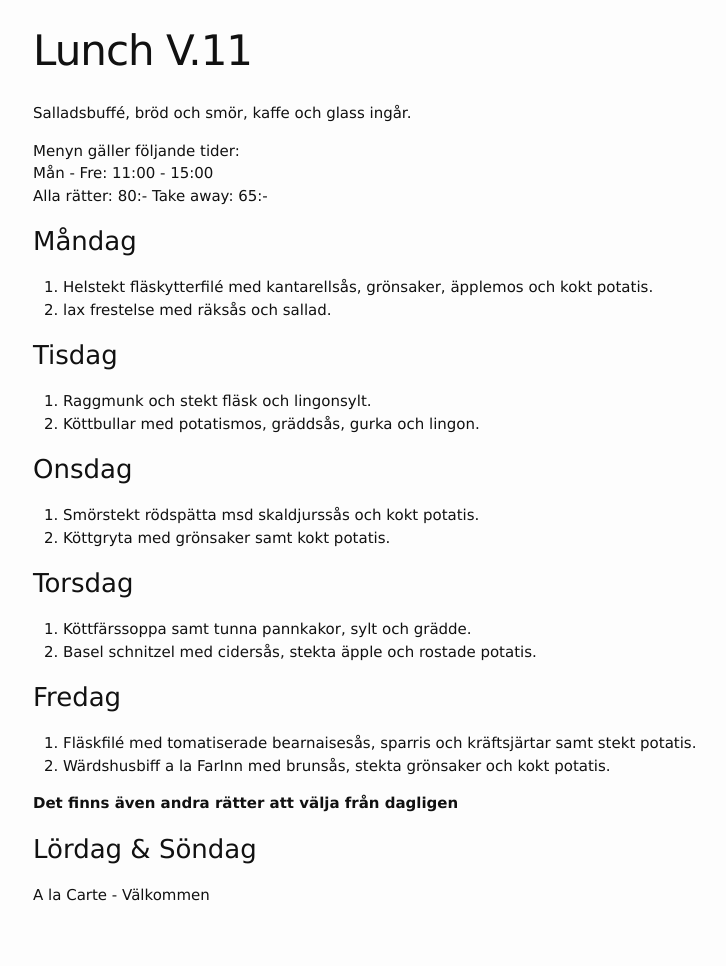
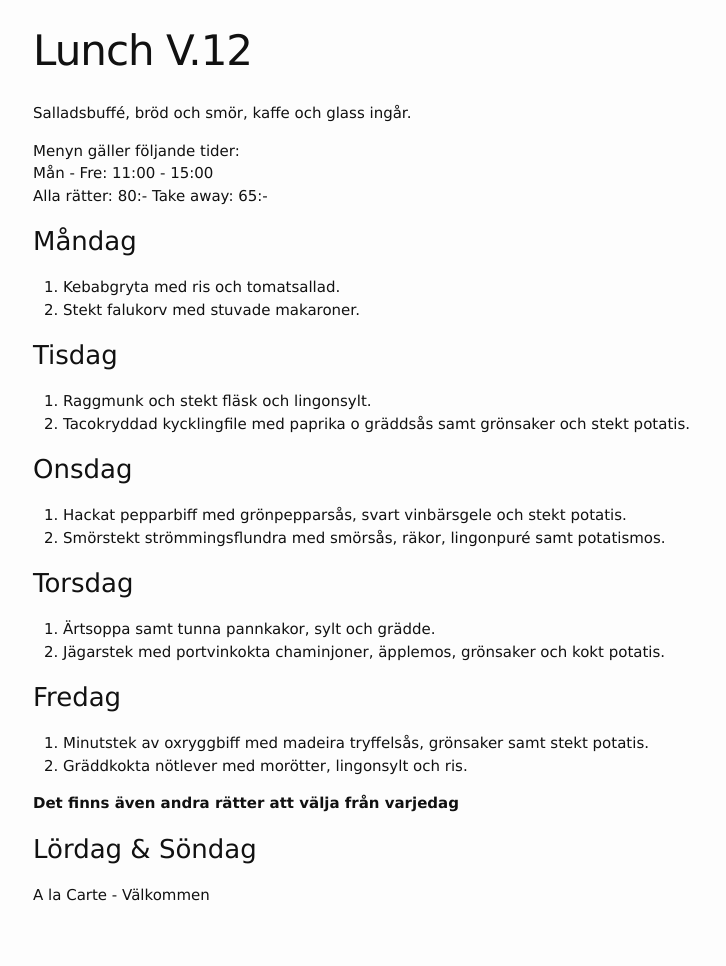
Before and after one commit to FarInn62/farinn62.github.io, a Jekyll site: the page built from lunch.md, in a window 1280 px wide. Shown: the whole page, without its empty margins (237-963 px from the left). Built offline with Jekyll 4.4.1, drawn with Linux system fonts in a browser that asks for light colours.

Commit message:
Update lunch.md

```diff
--- a/lunch.md
+++ b/lunch.md
@@ -1,6 +1,6 @@
 ---
 layout: foodmenu
-title: Lunch V.11
+title: Lunch V.12
 permalink: /lunch/
 published: true
 ---
@@ -12,30 +12,30 @@ Alla rätter: 80:- Take away: 65:-
 
 ### Måndag
 
-1. Helstekt fläskytterfilé med kantarellsås, grönsaker, äpplemos och kokt potatis.
-2. lax frestelse med räksås och sallad.
+1. Kebabgryta med ris och tomatsallad.
+2. Stekt falukorv med stuvade makaroner.
 
 ### Tisdag
 
 1. Raggmunk och stekt fläsk och lingonsylt.
-2. Köttbullar med potatismos, gräddsås, gurka och lingon.
+2. Tacokryddad kycklingfile med paprika o gräddsås samt grönsaker och stekt potatis.
 
 ### Onsdag
 
-1. Smörstekt rödspätta msd skaldjurssås och kokt potatis.
-2. Köttgryta med grönsaker samt kokt potatis.
+1. Hackat pepparbiff med grönpepparsås, svart vinbärsgele och stekt potatis.
+2. Smörstekt strömmingsflundra med smörsås, räkor, lingonpuré samt potatismos.
 
 ### Torsdag
 
- 1. Köttfärssoppa samt tunna pannkakor, sylt och grädde.
- 2. Basel schnitzel med cidersås, stekta äpple och rostade potatis.
+ 1. Ärtsoppa samt tunna pannkakor, sylt och grädde.
+ 2. Jägarstek med portvinkokta chaminjoner, äpplemos, grönsaker och kokt potatis.
 
 ### Fredag
 
-1. Fläskfilé med tomatiserade bearnaisesås, sparris och kräftsjärtar samt stekt potatis.
-2. Wärdshusbiff a la FarInn med brunsås, stekta grönsaker och kokt potatis.
+1. Minutstek av oxryggbiff med madeira tryffelsås, grönsaker samt stekt potatis.
+2. Gräddkokta nötlever med morötter, lingonsylt och ris.
 
-  **Det finns även andra rätter att välja från dagligen**
+  **Det finns även andra rätter att välja från varjedag**
 
 ### Lördag & Söndag
 A la Carte - Välkommen
```
